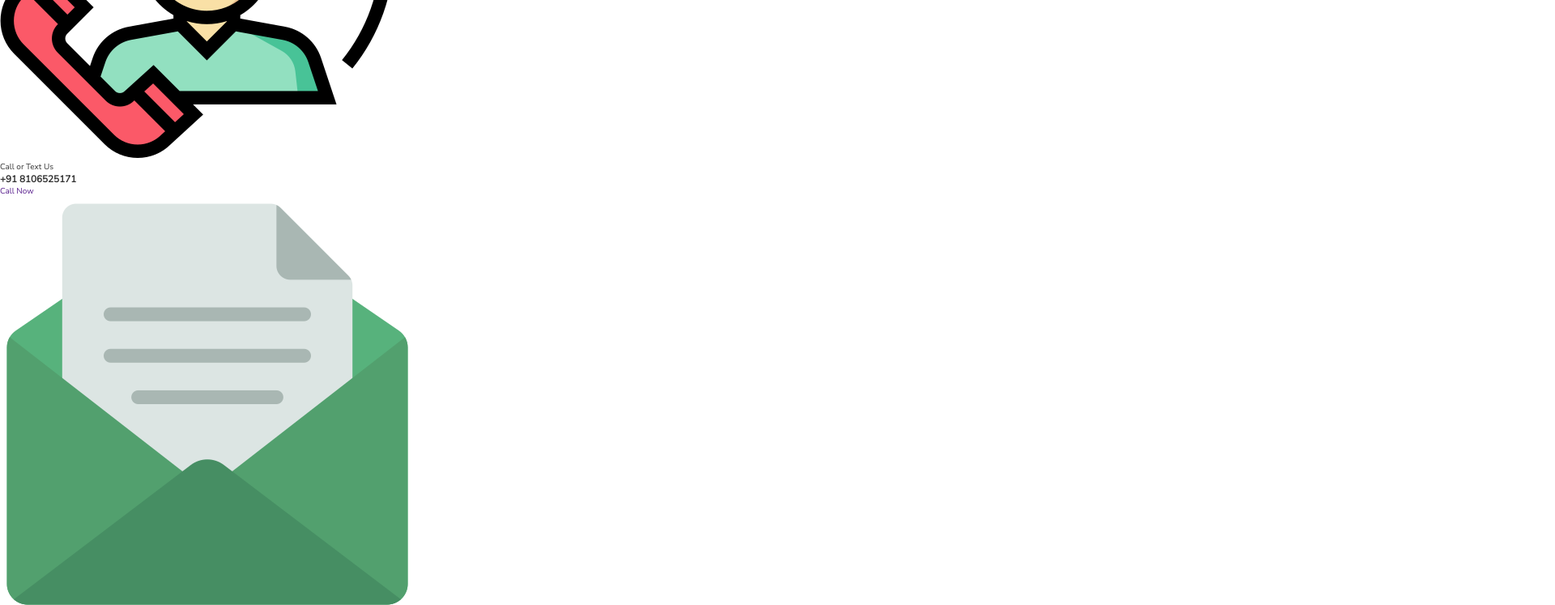
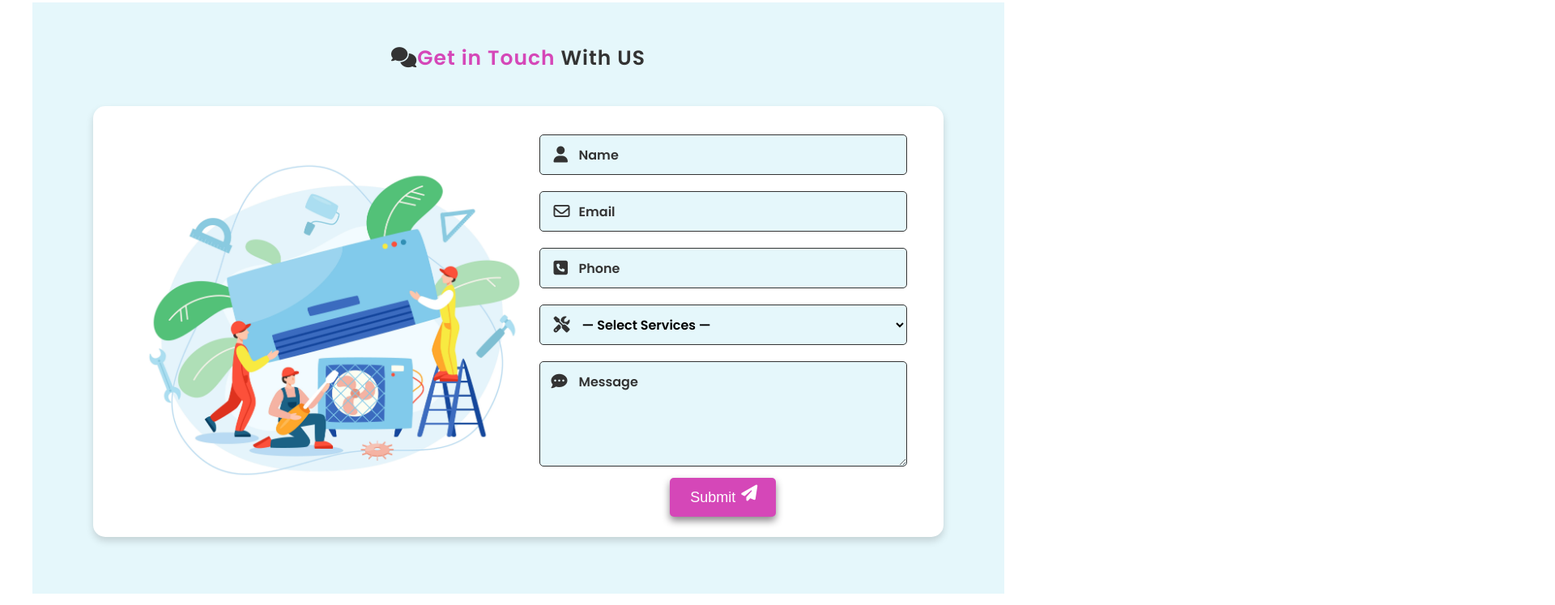
Before and after one commit to SHAIK-MUNEERUDDIN/Ac-repair-service-website, a plain HTML site: page index.html in a window 1280 px wide. Shown: the part 7105-7852 px from the top of the page at 81% size, 1920 px wide, since content can reach past the window. Drawn offline with nearby package versions, Linux system fonts and the light colour scheme.

Commit message:
styling  for contact us section added

```diff
--- a/style.css
+++ b/style.css
@@ -621,8 +621,239 @@ nav ul li a {
 
 /* styling for our brands ends here */
 
+/* Contact section styling begins here */
+
+#contact-us {
+    padding: 4rem;
+    width: 100%;
+    height: 100%;
+}
+
+.contact-main {
+    width: 100%;
+    height: 100%;
+    margin-top: 5rem;
+    display: flex;
+    gap: 3rem;
+    justify-content: space-between;
+}
+
+.contact-card {
+    width: 27rem;
+    height: 18rem;
+    padding: 2rem;
+    border-radius: 12px;
+    font-size: 1rem;
+    text-align: center;
+    background: #fff;
+    box-shadow: 0.2rem 0.2rem 0.8rem #00000080;
+}
+
+.contact-card img {
+    width: 6rem;
+    height: 6rem;
+    margin-bottom: 0.5rem;
+}
+
+.contact-content {
+    height: 12rem;
+    font-size: 1.5rem;
+    display: flex;
+    flex-direction: column;
+    justify-content: center;
+    align-items: center;
+}
+
+.ph-no {
+    color: green;
+}
+
+.contact-card-btn {
+    color: white;
+    background-color: #0082e6;
+    border-radius: 0.5rem;
+    padding: 0.2rem 1rem;
+    font-size: 1.8rem;
+    box-shadow: 2px 2px 5px 0px #807c7c;
+}
+
+.contact-card-btn:hover {
+    background-color: #0091ff;
+    box-shadow: none;
+}
 
 
+
+
+
+.contact {
+    background: #e5f7fb;
+    min-height: 55vh;
+    padding-bottom: 3rem;
+    margin-top: 5rem;
+}
+
+.contact .container {
+    max-width: 1050px;
+    width: 100%;
+    background: #fff;
+    border-radius: 1.5rem;
+    margin: 4rem auto;
+    box-shadow: 0 5px 10px rgba(0, 0, 0, 0.15);
+}
+
+.contact .container .content {
+    display: flex;
+    align-items: center;
+    justify-content: space-between;
+    padding: 2.5rem 2rem;
+}
+
+.contact .content .contact-media {
+    max-width: 60%;
+    margin-left: 4rem;
+}
+
+.contact .content .contact-media img {
+    width: 100%;
+    height: 40rem;
+    position: relative;
+}
+
+.contact .content form {
+    width: 45%;
+    margin-right: 3.5rem;
+}
+
+form .form-group {
+    display: flex;
+    flex-direction: column;
+    justify-content: center;
+}
+
+.form-group .field {
+    height: 50px;
+    display: flex;
+    position: relative;
+    margin: 1rem;
+    width: 100%;
+}
+
+form i {
+    position: absolute;
+    top: 50%;
+    left: 18px;
+    color: rgb(51, 51, 51);
+    font-size: 20px !important;
+    pointer-events: none;
+    transform: translateY(-50%);
+}
+
+form .field input,
+form .field select,
+form .message textarea {
+    width: 100%;
+    height: 100%;
+    outline: none;
+    padding: 0 16px 0 48px;
+    font-size: 16px;
+    font-family: "Poppins", sans-serif;
+    border-radius: 5px;
+    border: 1px solid rgb(51, 51, 51);
+    background: #e5f7fb;
+}
+
+.field input::placeholder,
+.field select::placeholder,
+.message textarea::placeholder {
+    color: rgb(51, 51, 51);
+}
+
+.field input:focus,
+.field select:focus,
+.message textarea:focus {
+    padding-left: 47px;
+    border: 2px solid #d547b8;
+}
+
+.field input:focus~i,
+.message textarea:focus~i {
+    color: #d547b8;
+}
+
+form .message {
+    position: relative;
+    margin: 1rem;
+    width: 100%;
+}
+
+form .message i {
+    top: 25px;
+    font-size: 20px;
+    left: 15px;
+}
+
+form .message textarea {
+    min-height: 130px;
+    max-height: 230px;
+    max-width: 100%;
+    min-width: 100%;
+    padding: 12px 20px 0 48px;
+}
+
+form .message textarea::-webkit-scrollbar {
+    width: 0px;
+}
+
+form .button-area {
+    display: flex;
+    width: 100%;
+    margin-left: 1rem;
+    /* flex-direction: row-reverse;
+            float: right; */
+}
+
+.button-area button {
+    color: #fff;
+    border: none;
+    outline: none;
+    font-size: 1.8rem;
+    cursor: pointer;
+    border-radius: 5px;
+    padding: 13px 25px;
+    background: #d547b8;
+    box-shadow: 0px 5px 10px #8c898c;
+    transition: 0.3s ease;
+    font-family: "Nunito", sans-serif;
+    margin: 0 auto;
+}
+
+.button-area button:hover {
+    background: #ff00bff5;
+}
+
+.button-area span {
+    font-size: 17px;
+    padding: 1rem;
+    display: none;
+}
+
+.button-area button i {
+    position: relative;
+    top: 6px;
+    left: 2px;
+    font-size: 1.5rem;
+    transition: 0.3s;
+    color: #fff;
+}
+
+.button-area button:hover i {
+    left: 8px;
+}
+
+
+
+/* Contact section styling ends here */
 
 
 
```
